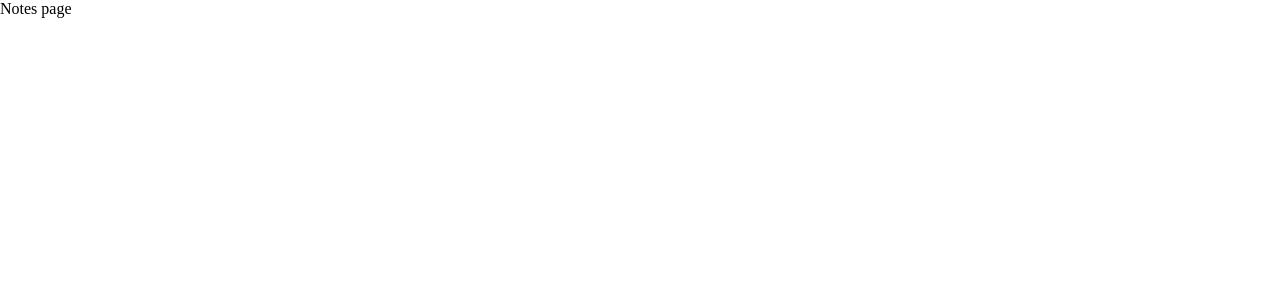
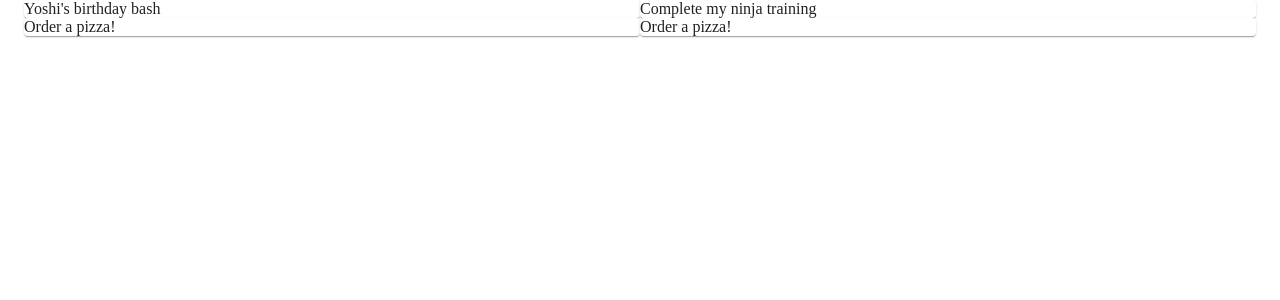
Before and after one commit to ninjasujan/MaterialUI-Boilerplate, a React (Create React App) app: page / in a window 1280 px wide. Shown: the top 300 px of the page. Built offline with nearby package versions, Linux system fonts and the light colour scheme; data requests are answered from the project's data file.

Commit message:
grid and paper component

```diff
--- a/data/db.json
+++ b/data/db.json
@@ -17,6 +17,12 @@
             "details": "Lorem Ipsum is simply dummy text of the printing and typesetting industry. Lorem Ipsum has been the industry's standard dummy text ever since the 1500s, when an unknown printer took a galley of type and scrambled it to make a type specimen book.\nLorem Ipsum is simply dummy text of the printing and typesetting industry. Lorem Ipsum has been the industry's standard dummy text ever since the 1500s, when an unknown printer took a galley of type and scrambled it to make a type specimen book.",
             "category": "todos",
             "id": 3
+        },
+        {
+            "id": 4,
+            "title": "Order a pizza!",
+            "details": "Lorem Ipsum is simply dummy text of the printing and typesetting industry. Lorem Ipsum has been the industry's standard dummy text ever since the 1500s, when an unknown printer took a galley of type and scrambled it to make a type specimen book.\nLorem Ipsum is simply dummy text of the printing and typesetting industry. Lorem Ipsum has been the industry's standard dummy text ever since the 1500s, when an unknown printer took a galley of type and scrambled it to make a type specimen book.",
+            "category": "todos"
         }
     ]
 }
--- a/src/pages/Create.js
+++ b/src/pages/Create.js
@@ -12,6 +12,7 @@ import {
     FormControl,
 } from "@material-ui/core";
 import { KeyboardArrowRight } from "@material-ui/icons";
+import { useHistory } from "react-router-dom";
 
 const useStyle = makeStyles({
     filed: {
@@ -23,14 +24,31 @@ const useStyle = makeStyles({
 
 export default function Create() {
     const classes = useStyle();
-
+    const routeHistory = useHistory();
     const [title, setTitle] = useState("");
     const [details, setDetails] = useState("");
     const [category, setCategory] = useState("money");
 
     const handleSubmit = (e) => {
         e.preventDefault();
-        console.log(e.target);
+        fetch("http://localhost:8000/notes", {
+            method: "POST",
+            headers: {
+                "Content-Type": "application/json",
+                body: JSON.stringify({
+                    title,
+                    details,
+                    category,
+                }),
+            },
+        })
+            .then((resposne) => {
+                console.log(resposne);
+                routeHistory.replace("/");
+            })
+            .catch((error) => {
+                console.log(error);
+            });
     };
 
     return (
--- a/src/pages/Notes.js
+++ b/src/pages/Notes.js
@@ -1,9 +1,39 @@
-import React from 'react'
+import React, { useEffect, useState } from "react";
+import { Container, Grid, Paper } from "@material-ui/core";
 
 export default function Notes() {
-  return (
-    <div>
-      Notes page
-    </div>
-  )
+    const [notes, setNotes] = useState([]);
+
+    useEffect(() => {
+        fetch("http://localhost:8000/notes")
+            .then((resposne) => resposne.json())
+            .then((data) => setNotes([...data]));
+    }, []);
+
+    return (
+        <Container>
+            {/* <Grid container>
+                <Grid item xs={12} sm={6} md={3}>
+                    <Paper>1</Paper>
+                </Grid>
+                <Grid item xs={12} sm={6} md={3}>
+                    <Paper>2</Paper>
+                </Grid>
+                <Grid item xs={12} sm={6} md={3}>
+                    <Paper>3</Paper>
+                </Grid>
+                <Grid item xs={12} sm={6} md={3}>
+                    <Paper>4</Paper>
+                </Grid>
+
+            </Grid> */}
+            <Grid container>
+                {notes.map((note) => (
+                    <Grid item key={note.id} xs={12} sm={6} md={6}>
+                        <Paper>{note.title}</Paper>
+                    </Grid>
+                ))}
+            </Grid>
+        </Container>
+    );
 }
```
